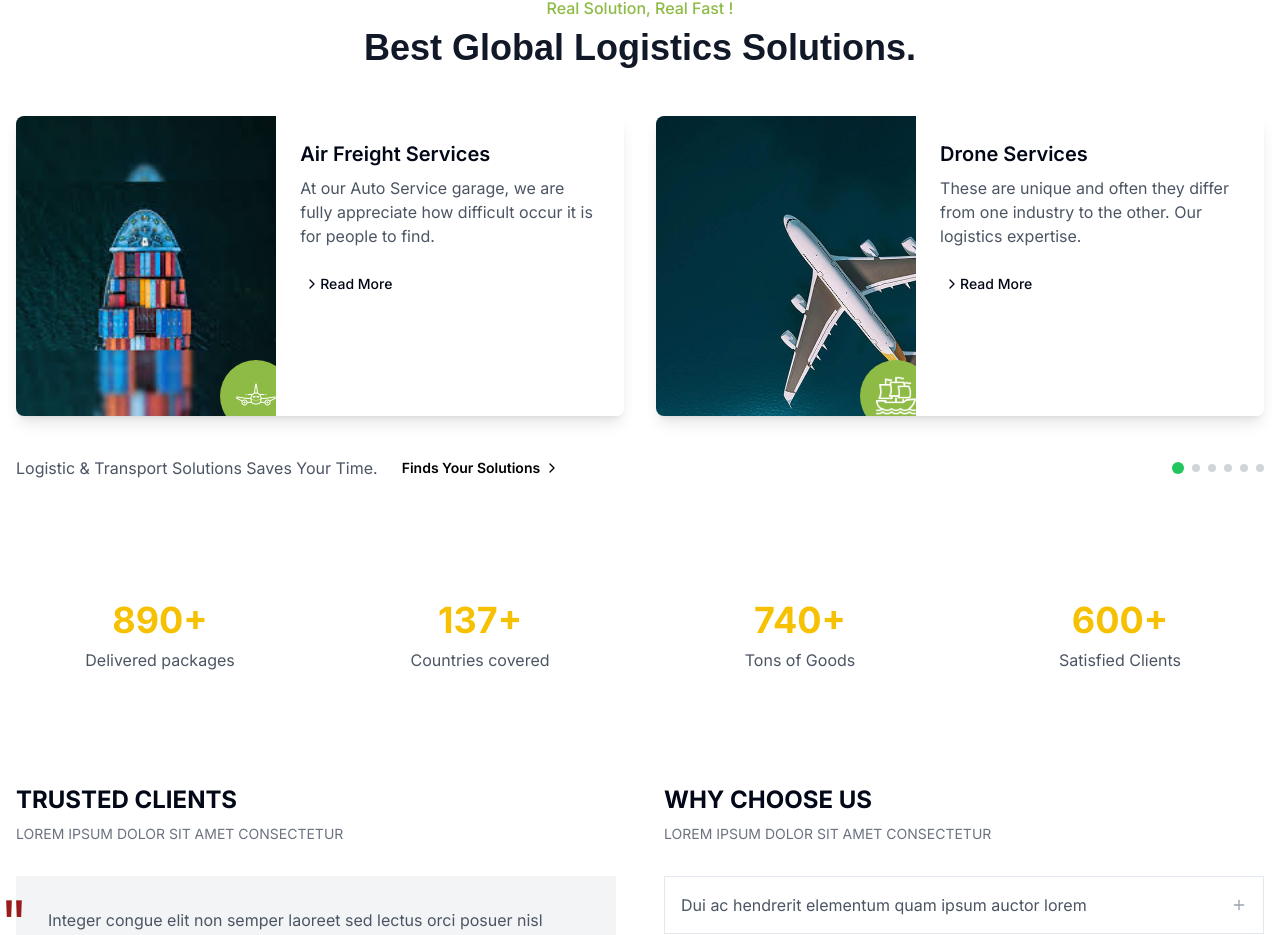
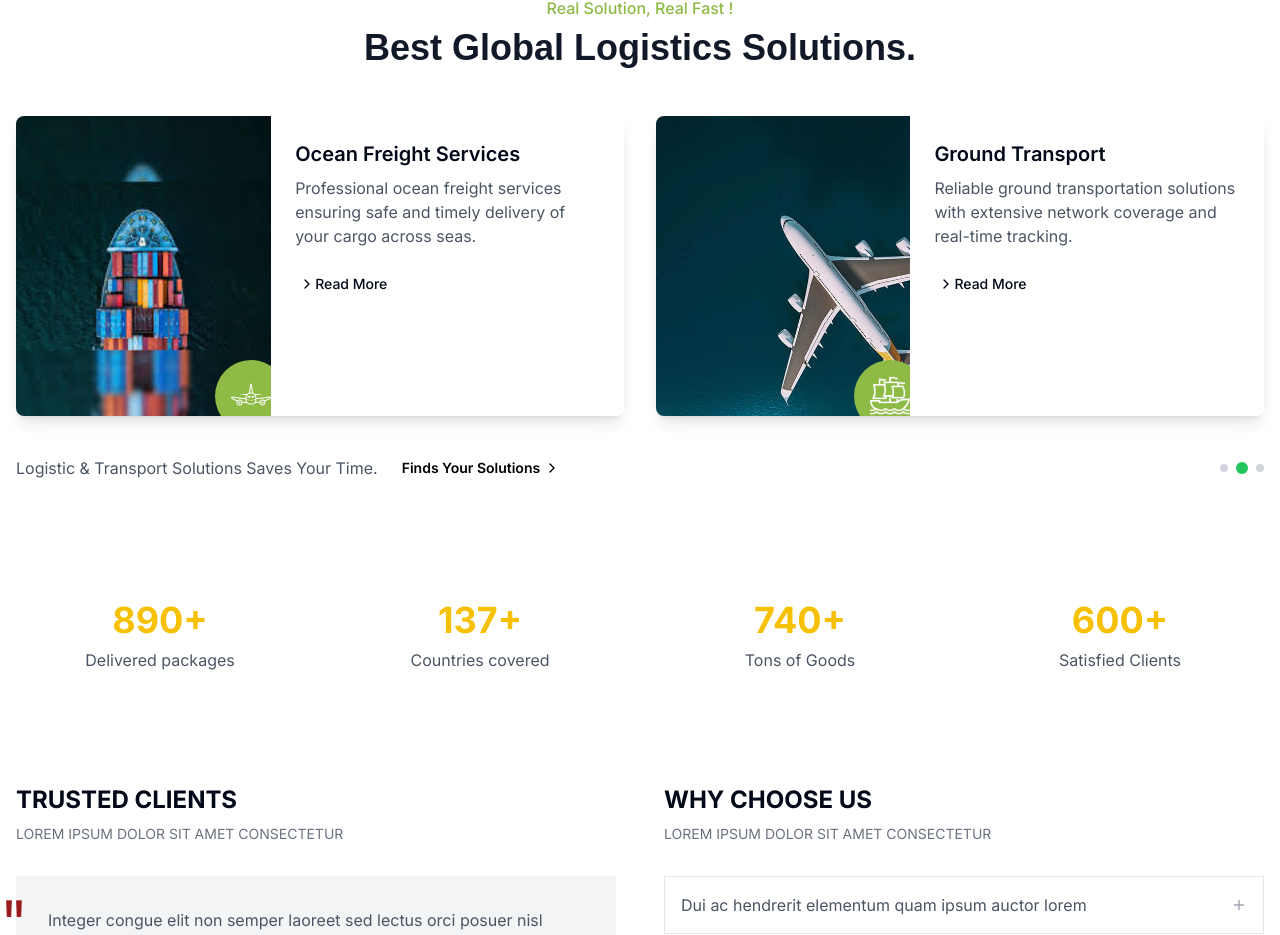
Before and after one commit to sampath-kumaramd/cargo-app, a Next.js app: page / in a window 1280 px wide. Shown: the part 1336-2271 px from the top of the page. Built offline with nearby package versions, Linux system fonts and the light colour scheme; a web font is replaced by a local one.

Commit message:
Implement new services in Services component with dynamic slide functionality and navigation dots for improved user interaction.

```diff
--- a/src/components/sections/Services.tsx
+++ b/src/components/sections/Services.tsx
@@ -5,6 +5,7 @@ import Image from 'next/image';
 import { motion } from 'framer-motion';
 import { cn } from '@/lib/utils';
 import { Button } from '../ui/button';
+import { useState, useEffect } from 'react';
 
 const services = [
   {
@@ -21,10 +22,47 @@ const services = [
     image: '/images/air.jpg',
     icon: '/logos/ship.png',
   },
-  // Add more services as needed
+  {
+    title: 'Ocean Freight Services',
+    description:
+      'Professional ocean freight services ensuring safe and timely delivery of your cargo across seas.',
+    image: '/images/ship.jpeg',
+    icon: '/logos/airplane.png',
+  },
+  {
+    title: 'Ground Transport',
+    description:
+      'Reliable ground transportation solutions with extensive network coverage and real-time tracking.',
+    image: '/images/air.jpg',
+    icon: '/logos/ship.png',
+  },
+  {
+    title: 'Warehouse Solutions',
+    description:
+      'State-of-the-art warehousing facilities with advanced inventory management systems.',
+    image: '/images/ship.jpeg',
+    icon: '/logos/airplane.png',
+  },
+  {
+    title: 'Express Delivery',
+    description:
+      'Fast and efficient express delivery services for time-sensitive shipments worldwide.',
+    image: '/images/air.jpg',
+    icon: '/logos/ship.png',
+  },
 ];
 
 export default function Services() {
+  const [currentIndex, setCurrentIndex] = useState(0);
+
+  useEffect(() => {
+    const interval = setInterval(() => {
+      setCurrentIndex((prev) => (prev + 2) % services.length);
+    }, 5000); // Change slides every 5 seconds
+
+    return () => clearInterval(interval);
+  }, []);
+
   const containerVariants = {
     hidden: { opacity: 0 },
     visible: {
@@ -74,7 +112,9 @@ export default function Services() {
           whileInView="visible"
           viewport={{ once: true }}
         >
-          {services.map((service, index) => (
+          {services
+            .slice(currentIndex, currentIndex + 2)
+            .map((service, index) => (
               <motion.div
                 key={index}
                 variants={itemVariants}
@@ -108,7 +148,9 @@ export default function Services() {
                 </motion.div>
 
                 <div className="p-6 bg-white z-10 ">
-                <h3 className="text-xl font-semibold mb-2">{service.title}</h3>
+                  <h3 className="text-xl font-semibold mb-2">
+                    {service.title}
+                  </h3>
                   <p className="text-gray-600 mb-4">{service.description}</p>
                   <Button
                     variant="ghost"
@@ -134,6 +176,7 @@ export default function Services() {
               </Button>
             </p>
           </div>
+
           <motion.div
             className="flex justify-center items-center gap-2 mt-8"
             initial={{ opacity: 0 }}
@@ -141,12 +184,15 @@ export default function Services() {
             viewport={{ once: true }}
             transition={{ delay: 0.5 }}
           >
-            {[...Array(6)].map((_, i) => (
+            {[...Array(services.length / 2)].map((_, i) => (
               <button
                 key={i}
+                onClick={() => setCurrentIndex(i * 2)}
                 className={cn(
-                  'w-2 h-2 rounded-full transition-all',
-                  i === 0 ? 'w-3 h-3 bg-green-500' : 'bg-gray-300'
+                  'w-2 h-2 rounded-full transition-all cursor-pointer',
+                  currentIndex === i * 2
+                    ? 'w-3 h-3 bg-green-500'
+                    : 'bg-gray-300'
                 )}
                 aria-label={`Go to slide ${i + 1}`}
               />
```
Lines whose indentation alone changed are shown as unchanged.
